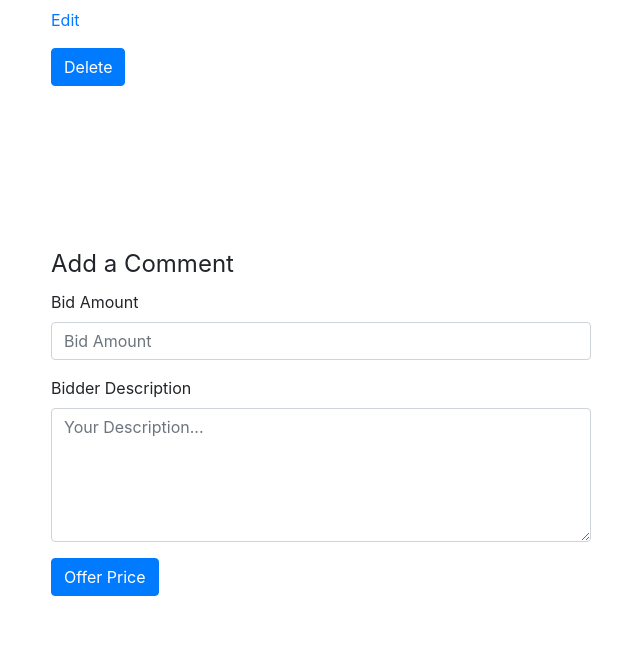
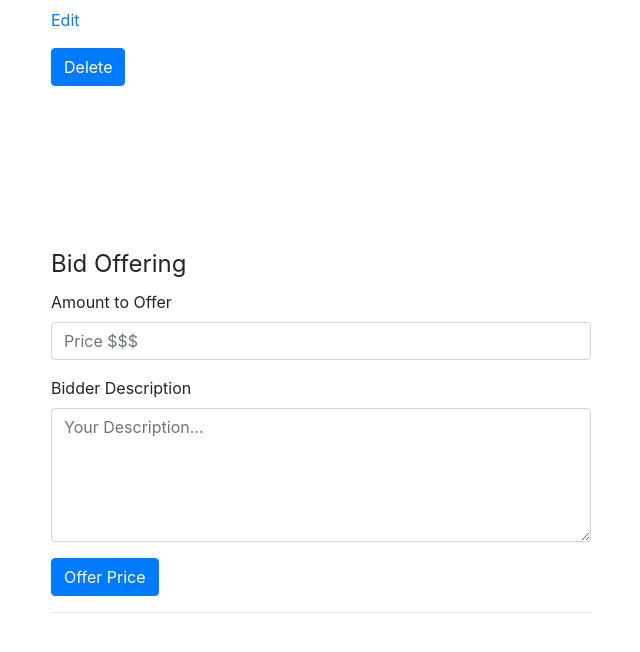
Before and after one commit to SamuelFolledo/Contractor, a Flask app: template templates/projects_show.html in a window 1280 px wide. Shown: the part 56-708 px from the top of the page, without its empty margins (34-674 px from the left). Run offline with Flask 2, Linux system fonts and the light colour scheme; the template is opened without the code that fills it, so the values that code supplies are empty; some libraries are stand-ins or nearby versions.

Commit message:
[add] users can now see offers

```diff
--- a/app.py
+++ b/app.py
@@ -13,6 +13,7 @@ users = db.users
 projects = db.projects
 carts = db.carts
 listings = db.listings
+offers = db.offers
 
 current_user = {"_id":"", "user_username":"", "user_first_name":"", "user_last_name":"", "user_password":"", "user_cart_id": "", "user_listings_id":"", "is_admin":False}
 
@@ -206,7 +207,8 @@ def projects_submit():
 @app.route('/projects/<project_id>') #SHOW
 def projects_show(project_id):
     project = projects.find_one({'_id': ObjectId(project_id)})
-    return render_template('projects_show.html', current_user = current_user, project = project)
+    project_offers = offers.find({'projects_id':ObjectId(project_id)})
+    return render_template('projects_show.html', current_user = current_user, project = project, offers=project_offers)
 
 @app.route('/projects/<project_id>/edit') #EDIT
 def projects_edit(project_id):
@@ -237,5 +239,20 @@ def projects_delete(project_id):
     return redirect(url_for('index'))
 
 
+########################################### OFFERS ROUTES ###########################################
+
+@app.route('/projects/offers', methods=['POST'])
+def offers_new():
+    """Submit a new offer."""
+    offer = {
+        'price': request.form.get('price'),
+        'description': request.form.get('description'),
+        'project_id': ObjectId(request.form.get('project_id'))
+    }
+    print(offer)
+    offer_id = offers.insert_one(offer).inserted_id
+    return redirect(url_for('projects_show', project_id=request.form.get('project_id')))
+
+
 if __name__ == '__main__':
     app.run(debug=True, host='0.0.0.0', port=os.environ.get('PORT', 5000))
--- a/templates/partials/comment_form.html
+++ b/templates/partials/offer_form.html
@@ -1,24 +1,26 @@
-<!-- templates/partials/comment_form.html -->
+<!-- templates/partials/offer_form.html -->
 
-<form>
+<form action='/projects/offers' method='POST'>
+    <input type='hidden' value='{{ project._id }}' name='project_id'/>
+
     <fieldset>
-        <legend>Add a Comment</legend>
+        <legend>Bid Offering</legend>
         <!-- Price -->
         <div class='form-group'>
-            <label for='comment-title'>Bid Amount</label><br>
+            <label for='offer-title'>Amount to Offer</label><br>
             <input class='form-control'
-                id='comment-title'
-                type='number'
+                id='offer-title'
+                type='text'
                 name='price'
-                placeholder='Bid Amount'/>
+                placeholder='Price $$$'/>
         </div>
 
         <!-- DESCRIPTION -->
         <div class='form-group'>
-            <label for='comment-content'>Bidder Description</label><br>
+            <label for='offer-content'>Bidder Description</label><br>
             <textarea class='form-control'
-                id='comment-content'
-                name='content'
+                id='offer-content'
+                name='description'
                 rows='5'
                 placeholder='Your Description...'></textarea>
         </div>
--- a/templates/projects_show.html
+++ b/templates/projects_show.html
@@ -42,8 +42,14 @@
             <p><a href={{project.project_github}}>GitHub</a></p>
         {% endif %}
         <br><br><br><br>
-        <!--Comment form-->
-        {% include 'partials/comment_form.html' %}
+
+        <!--offer form-->
+        {% include 'partials/offer_form.html' %}
+        <hr>
+        <!-- Show offers -->
+        {% for offer in offers %}
+            {% include 'partials/offer.html' %}
+        {% endfor %}
     </div>
     </div>
 {% endblock %}
```
Also changed, not shown: templates/partials/offer.html (added, +8 -0 lines).
